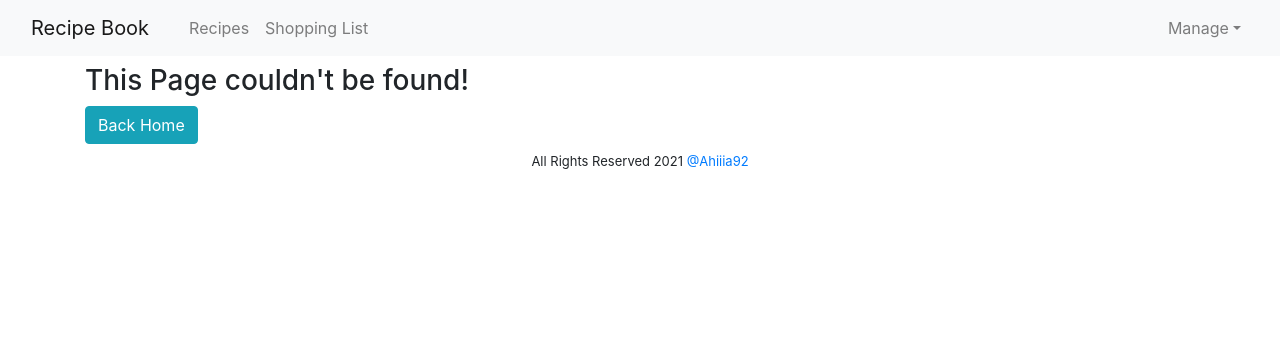
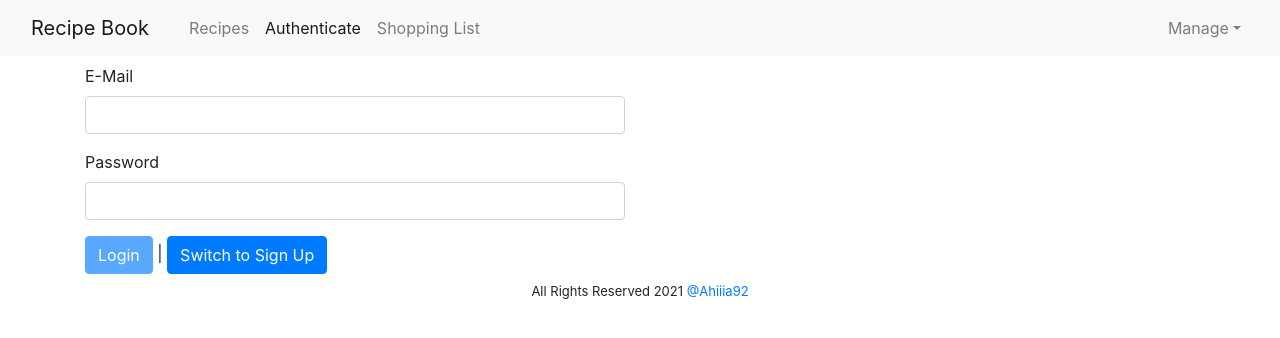
Before and after one commit to Ahiiia92/angular-cookbook-udemy, an Angular app: page /login in a window 1280 px wide. Before the commit this address led to /not-found. Shown: the top 338 px of the page. Built offline with nearby package versions, Linux system fonts and the light colour scheme.

Commit message:
authentication initiailized. No backend connexion yet

```diff
--- a/src/app/app-routing.module.ts
+++ b/src/app/app-routing.module.ts
@@ -9,6 +9,7 @@
 import {RecipeItemComponent} from "./recipes/recipe-list/recipe-item/recipe-item.component";
 import {RecipeStartComponent} from "./recipes/recipe-start/recipe-start.component";
 import {RecipeEditComponent} from "./recipes/recipe-edit/recipe-edit.component";
+import {AuthComponent} from "./auth/auth.component";
 
 const routes: Routes = [
   { path: '', component: HomepageComponent, pathMatch: 'full'},
@@ -19,6 +20,7 @@
       { path: ':id/edit', component: RecipeEditComponent }
     ]},
   { path: 'shopping-list', component: ShoppingListComponent },
+  { path: 'login', component: AuthComponent },
   { path: 'not-found', component: PageNotFoundComponent },
   { path: '**', redirectTo: 'not-found'}
 ];
--- a/src/app/app.module.ts
+++ b/src/app/app.module.ts
@@ -18,6 +18,8 @@
 import { RecipeEditComponent } from './recipes/recipe-edit/recipe-edit.component';
 import { RecipeStartComponent } from './recipes/recipe-start/recipe-start.component';
 import { HttpClientModule } from "@angular/common/http";
+import {AuthComponent} from "./auth/auth.component";
+import {LoadingSpinnerComponent} from "./shared/loading-spinner/loading-spinner.component";
 
 @NgModule({
   declarations: [
@@ -33,7 +35,9 @@
     PageNotFoundComponent,
     HomepageComponent,
     RecipeEditComponent,
-    RecipeStartComponent
+    RecipeStartComponent,
+    AuthComponent,
+    LoadingSpinnerComponent
   ],
   imports: [
     BrowserModule,
--- /dev/null
+++ b/src/app/auth/auth.component.html
@@ -0,0 +1,43 @@
+<div class="row">
+  <div class="col-6 col-md-6 col-sm-12">
+    <div class="alert alert-danger" *ngIf="error">
+      <p>{{ error }}</p>
+    </div>
+    <div *ngIf="isLoading" class="spinner-loading">
+      <app-loading-spinner></app-loading-spinner>
+    </div>
+    <form #authForm="ngForm"
+          (ngSubmit)="onSubmit(authForm)"
+          *ngIf="!isLoading"
+    >
+      <div class="form-group">
+        <label for="email">E-Mail</label>
+        <input
+          type="email"
+          id="email"
+          class="form-control"
+          ngModel
+          name="email"
+          required
+          email
+        />
+      </div>
+      <div class="form-group">
+        <label for="password">Password</label>
+        <input
+          type="password"
+          id="password"
+          class="form-control"
+          ngModel
+          name="password"
+          id="password"
+          minlength="6"
+        />
+      </div>
+      <div>
+        <button class="btn btn-primary" type="submit" [disabled]="!authForm.valid">{{ isLogginMode ? 'Login' : 'Sign Up' }}</button> |
+        <button class="btn btn-primary" (click)="onSwitchMode()" type="button">Switch to {{ isLogginMode ? 'Sign Up' : 'Login' }}</button>
+      </div>
+    </form>
+  </div>
+</div>
--- /dev/null
+++ b/src/app/auth/auth.component.sass
@@ -0,0 +1,2 @@
+.spinner-loading
+  text-align: center
--- /dev/null
+++ b/src/app/auth/auth.component.ts
@@ -0,0 +1,50 @@
+import {Component} from "@angular/core";
+import {NgForm} from "@angular/forms";
+import {AuthResponseData, AuthService} from "./auth.service";
+import {Observable} from "rxjs";
+
+@Component({
+  selector: 'app-auth',
+  templateUrl: './auth.component.html',
+  styleUrls: ['./auth.component.sass']
+})
+export class AuthComponent {
+  isLogginMode = true;
+  isLoading = false;
+  error: string = null;
+
+  constructor(private authService: AuthService) {
+  }
+
+  onSwitchMode() {
+    this.isLogginMode = !this.isLogginMode;
+  }
+
+  onSubmit(form: NgForm) {
+    if (!form.valid) {
+      return;
+    }
+    const email = form.value.email;
+    const password = form.value.password;
+
+    let authObservable: Observable<AuthResponseData>;
+
+    this.isLoading = true;
+    if (this.isLogginMode) {
+      authObservable = this.authService.login(email, password);
+    } else {
+      authObservable = this.authService.signup(email, password);
+    }
+    authObservable.subscribe(
+      resData => {
+        console.log(resData);
+        this.isLoading = false;
+      }, errorMessage => {
+        console.log(errorMessage);
+        this.error = errorMessage;
+        this.isLoading = false;
+      }
+    );
+    form.reset();
+  }
+}
--- /dev/null
+++ b/src/app/auth/auth.service.ts
@@ -0,0 +1,84 @@
+import {Injectable} from "@angular/core";
+import {HttpClient, HttpErrorResponse} from "@angular/common/http";
+import {catchError, tap} from "rxjs/operators";
+import {Subject, throwError} from "rxjs";
+import {User} from "./user.model";
+
+export interface AuthResponseData {
+  // good practice to define the type of data you're working with.
+  kind: string;
+  idToken: string;
+  email: string;
+  refreshToken: string;
+  expiresIn: string;
+  localId: string;
+  registered?: boolean;
+}
+
+@Injectable({providedIn: 'root'})
+export class AuthService {
+  user = new Subject<User>();
+  constructor(private http: HttpClient) {
+  }
+  signup(email: string, password: string) {
+    // send a request to the signup URL
+    // AIzaSyAvvCUg_qtwG-2RoNmVDK_kDvdfVBisWWY
+    // using <AuthResponseData> in order to specify with which kind of data we are working with when we'll get our response.
+    return this.http.post<AuthResponseData>('https://identitytoolkit.googleapis.com/v1/accounts:signUp?key=AIzaSyAvvCUg_qtwG-2RoNmVDK_kDvdfVBisWWY',
+      {
+        email: email,
+        password: password,
+        returnSecureToken: true
+      }
+    ).pipe(
+      catchError(this.handleError),
+      tap(resData => {
+        this.handlAuth(resData.email, resData.localId, resData.idToken, +resData.expiresIn);
+      })
+    );
+  }
+  login(email: string, password: string) {
+    return this.http.post<AuthResponseData>('https://identitytoolkit.googleapis.com/v1/accounts:signInWithCustomToken?key=AIzaSyAvvCUg_qtwG-2RoNmVDK_kDvdfVBisWWY',
+      {
+        email: email,
+        password: password,
+        returnSecureToken: true
+      }
+    ).pipe(
+      catchError(this.handleError),
+      tap(resData => {
+        this.handlAuth(resData.email, resData.localId, resData.idToken, +resData.expiresIn);
+      })
+    )
+  }
+
+  private handlAuth(email: string, userId: string, token: string, expiresIn: number) {
+    // generate a token with the token in millisecond
+    const expirationDate = new Date(
+      new Date().getTime() + +expiresIn * 1000);
+    // take the data from the form
+    const user = new User(
+      email,
+      userId,
+      token,
+      expirationDate
+    );
+    this.user.next(user);
+  }
+
+  private handleError(errorRes: HttpErrorResponse) {
+      let errorMessage = 'An unknow Error occurred!';
+      if (!errorRes.error || errorRes.error.error) {
+        return throwError(errorMessage);
+      }
+      switch (errorRes.error.error.message) {
+        case 'EMAIL_NOT_FOUND':
+          errorMessage = 'There is no user record corresponding to this identifier. The user may have been deleted.';
+          break;
+        case 'INVALID_PASSWORD':
+          errorMessage = ' The password is invalid or the user does not have a password.';
+          break;
+      }
+      return throwError(errorMessage);
+  }
+}
--- /dev/null
+++ b/src/app/auth/user.model.ts
@@ -0,0 +1,14 @@
+export class User {
+  constructor(
+    public email: string,
+    public id: string,
+    private _token: string,
+    private _tokenExpirationDate: Date) {
+  }
+
+  get token() {
+    // add a validation check about the expiration date of having one or not AND already expired:
+    if(!this._tokenExpirationDate || new Date() > this._tokenExpirationDate)
+    return this._token;
+  }
+}
--- a/src/app/header/header.component.html
+++ b/src/app/header/header.component.html
@@ -9,6 +9,7 @@
     <div class="navbar-collapse" [class.collapse]="collapsed" (window:resize)="collapsed = true">
       <ul class="nav navbar-nav mr-auto">
         <li class="nav-item"><a [routerLink]="['recipes']" [routerLinkActive]="'active'" class="nav-link">Recipes</a></li>
+        <li class="nav-item"><a [routerLink]="['login']" class="nav-link" [routerLinkActive]="'active'" >Authenticate</a></li>
         <li class="nav-item"><a [routerLink]="['shopping-list']" class="nav-link" [routerLinkActive]="'active'" >Shopping List</a></li>
       </ul>
       <ul class="nav navbar-nav navbar-right">
--- /dev/null
+++ b/src/app/shared/loading-spinner/loading-spinner.component.css
@@ -0,0 +1,85 @@
+.lds-roller {
+  display: inline-block;
+  position: relative;
+  width: 80px;
+  height: 80px;
+}
+.lds-roller div {
+  animation: lds-roller 1.2s cubic-bezier(0.5, 0, 0.5, 1) infinite;
+  transform-origin: 40px 40px;
+}
+.lds-roller div:after {
+  content: " ";
+  display: block;
+  position: absolute;
+  width: 7px;
+  height: 7px;
+  border-radius: 50%;
+  background: #174d53;
+  margin: -4px 0 0 -4px;
+}
+.lds-roller div:nth-child(1) {
+  animation-delay: -0.036s;
+}
+.lds-roller div:nth-child(1):after {
+  top: 63px;
+  left: 63px;
+}
+.lds-roller div:nth-child(2) {
+  animation-delay: -0.072s;
+}
+.lds-roller div:nth-child(2):after {
+  top: 68px;
+  left: 56px;
+}
+.lds-roller div:nth-child(3) {
+  animation-delay: -0.108s;
+}
+.lds-roller div:nth-child(3):after {
+  top: 71px;
+  left: 48px;
+}
+.lds-roller div:nth-child(4) {
+  animation-delay: -0.144s;
+}
+.lds-roller div:nth-child(4):after {
+  top: 72px;
+  left: 40px;
+}
+.lds-roller div:nth-child(5) {
+  animation-delay: -0.18s;
+}
+.lds-roller div:nth-child(5):after {
+  top: 71px;
+  left: 32px;
+}
+.lds-roller div:nth-child(6) {
+  animation-delay: -0.216s;
+}
+.lds-roller div:nth-child(6):after {
+  top: 68px;
+  left: 24px;
+}
+.lds-roller div:nth-child(7) {
+  animation-delay: -0.252s;
+}
+.lds-roller div:nth-child(7):after {
+  top: 63px;
+  left: 17px;
+}
+.lds-roller div:nth-child(8) {
+  animation-delay: -0.288s;
+}
+.lds-roller div:nth-child(8):after {
+  top: 56px;
+  left: 12px;
+}
+
+@keyframes lds-roller {
+  0% {
+    transform: rotate(0deg);
+  }
+  100% {
+    transform: rotate(360deg);
+  }
+}
--- /dev/null
+++ b/src/app/shared/loading-spinner/loading-spinner.component.ts
@@ -0,0 +1,11 @@
+import {Component} from "@angular/core";
+
+@Component({
+  selector: 'app-loading-spinner',
+  template: '<div class="lds-roller"><div></div><div></div><div></div><div></div><div></div><div></div><div></div><div></div></div>',
+  styleUrls: ['./loading-spinner.component.css']
+})
+
+export class LoadingSpinnerComponent {
+
+}
```
